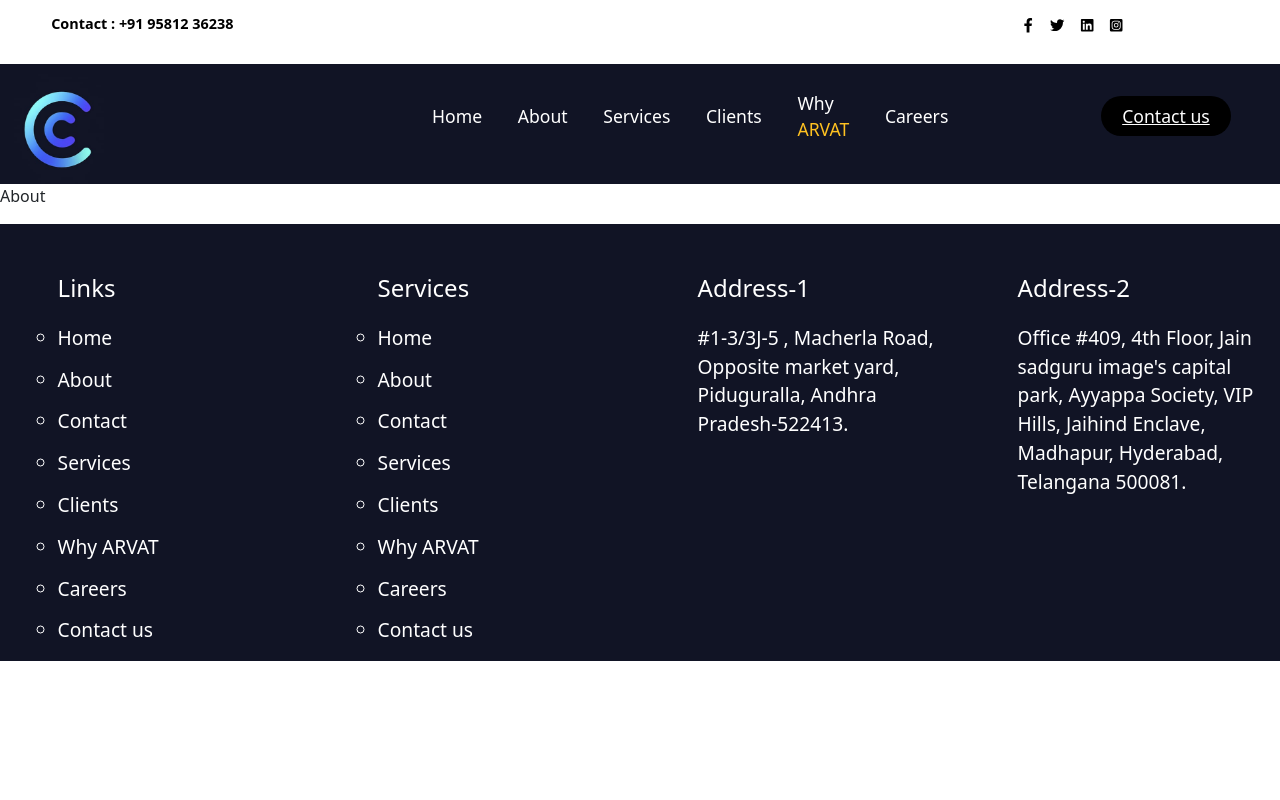
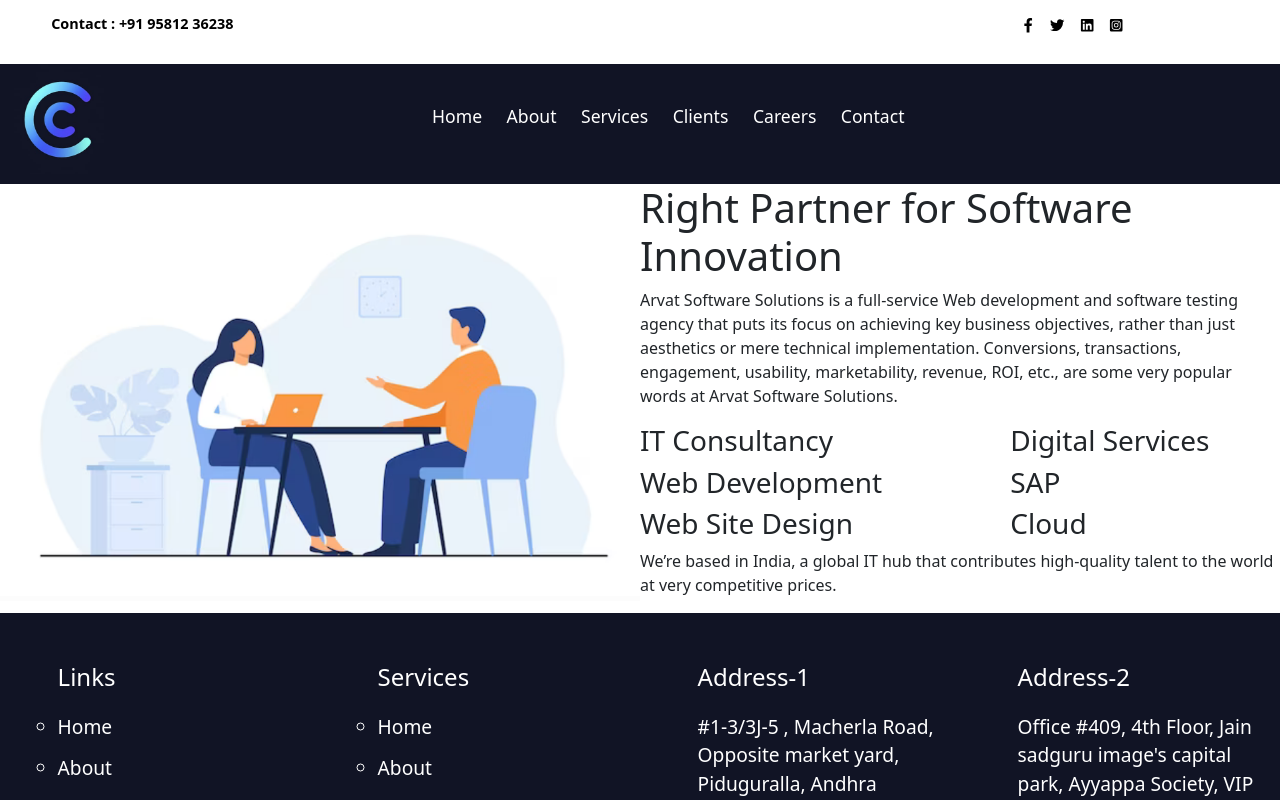
Before and after one commit to muralikarthik123/Clivora_solutions, a React (Create React App) app: page /about in a window 1280 px wide. Shown: the top 800 px of the page. Built offline with nearby package versions, Linux system fonts and the light colour scheme.

Commit message:
about.jsx about.css App.js

```diff
--- a/src/App.js
+++ b/src/App.js
@@ -14,7 +14,7 @@
         <Routes>
           <Route path='/' element={<Home/>}/>
           <Route path='/about' element={<About/>}/>
-          {/* <Route path='/services' element={<Services/>}/> */}
+          {/* <Route path='/services' element={<Service/>}/> */}
         </Routes>
         <Footer />
       </BrowserRouter>
--- a/src/about/about.css
+++ b/src/about/about.css
@@ -0,0 +1,48 @@
+@media(max-width: 500px) {
+    .about {
+        width:100%;
+        display: flex;
+        flex-direction: column;
+        padding-left: 5%;
+        p{
+            font-size: 1rem;
+        }
+        .box1{
+            margin-top: 20vh;
+            width:90%;
+            .image6{
+                width: 100%;
+            }
+        }
+        .box2{
+            width:90%;
+        }
+        .box3{
+            display: flex;
+            gap:20%;
+        }
+    }
+}
+@media(min-width: 1200px) {
+    .about {
+        width:100%;
+        display: flex;
+        align-items: center;
+        p{
+            font-size: 1rem;
+        }
+        .box1{
+            width:50%;
+            .image6{
+                width: 100%;
+            }
+        }
+        .box2{
+            width:50%;
+        }
+        .box3{
+            display: flex;
+            gap:20%;
+        }
+    }
+}
--- a/src/about/about.jsx
+++ b/src/about/about.jsx
@@ -1,9 +1,28 @@
 import React from 'react'
-
+import './about.css'
 export default function about() {
   return (
-    <div>
-      <p>About</p>
+    <div className='about'>
+      <div className='box1'>
+        <img className="image6" src="./img5.png" alt=""/>
+      </div>
+      <div className='box2'>
+        <h1>Right Partner for Software Innovation</h1>
+        <p>Arvat Software Solutions is a full-service Web development and software testing agency that puts its focus on achieving key business objectives, rather than just aesthetics or mere technical implementation. Conversions, transactions, engagement, usability, marketability, revenue, ROI, etc., are some very popular words at Arvat Software Solutions.</p>
+          <div className='box3'>
+            <div>
+              <h3>IT Consultancy</h3>
+              <h3>Web Development</h3>
+              <h3>Web Site Design</h3>
+              </div>
+            <div>
+              <h3>Digital Services</h3>
+              <h3>SAP</h3>
+              <h3>Cloud</h3>
+            </div>
+          </div>
+        <p>We’re based in India, a global IT hub that contributes high-quality talent to the world at very competitive prices.</p>
+      </div>
     </div>
   )
 }
--- a/src/header/header.css
+++ b/src/header/header.css
@@ -36,6 +36,7 @@
             width:100%;
             background-color:#111425 ;
             position: fixed;
+            border-top: 1px solid white;
         .side{
             display:flex;
             align-items: center;
@@ -212,6 +213,7 @@
             }
         }
         .c1{
+
             width:100%;
             display:flex;
             gap:5%;
@@ -220,7 +222,7 @@
 
             .logos{
                 margin-left: 5%;
-                margin-top: 10px;
+
                 .logo{
                     width:35%;
                 }
--- a/src/header/header.jsx
+++ b/src/header/header.jsx
@@ -54,10 +54,8 @@
             <li><Link to='/about' onClick={close}   className='linking'>About</Link></li>
             <li><Link to='/services' onClick={close}  className='linking'>Services</Link></li>
             <li><Link to='/clients' onClick={close} className='linking'>Clients</Link></li>
-            <li><Link to='/products' onClick={close} className='linking'>Why <span style={{color:'#ffc221'}}>ARVAT</span></Link></li>
             <li><Link to='/products' onClick={close} className='linking'>Careers</Link></li>
-            <Link to='/contactus' onClick={close} ><button className='contactus_laptop'>Contact us</button></Link>
-            <li><Link to='/contactus' onClick={close} className='contactus_mobile'>Contact us</Link></li>
+            <li><Link to='/contactus' onClick={close} className='linking'>Contact</Link></li>
             </ul>
         </div>
     </div>
--- a/src/home/home.css
+++ b/src/home/home.css
@@ -3,14 +3,13 @@
 
         .box{
             display: flex;
-            justify-content: space-between;
-            align-items: center;
-            padding: 20px;
+            flex-direction: column;
+            margin-left: 5%;
                 .box1{
-                    width:50%;
+                    width:90%;
                 }
                 .box2{
-                    width:50%;
+                    width:90%;
                     .img1{
                         width: 100%;
                         height: auto;
```
Also changed, not shown: public/img5.png (added).
